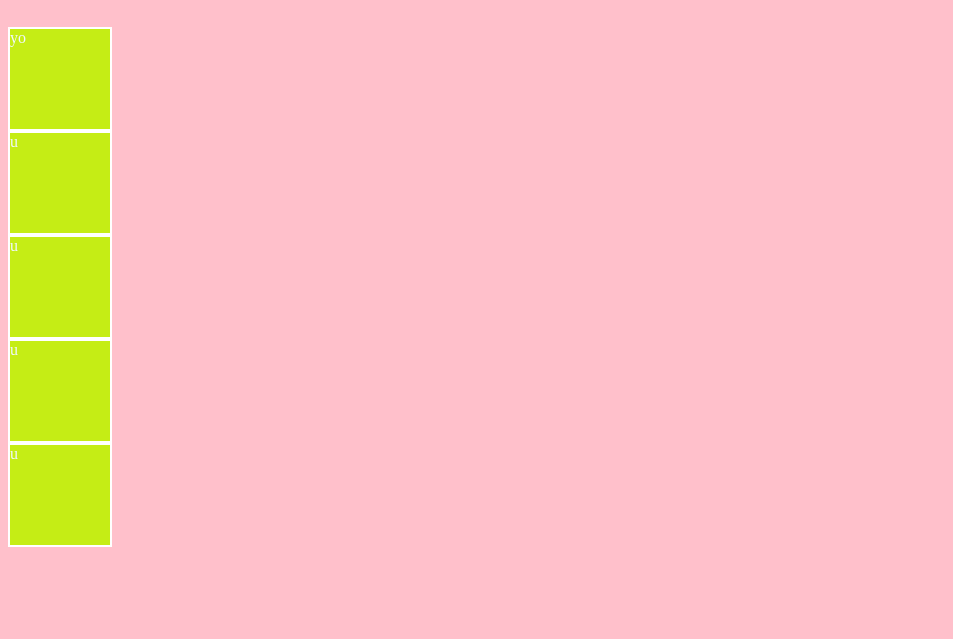
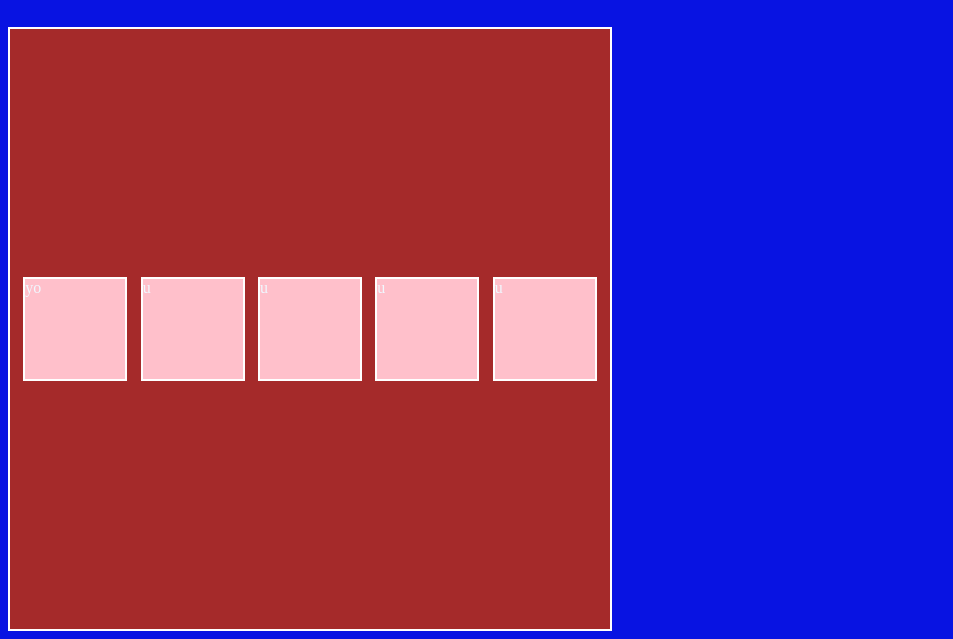
Before and after one commit to Muzahibul/xyz, a plain HTML site: page index.html in a window 1280 px wide. Shown: the part 510-1149 px from the top of the page, without its empty margins (0-953 px from the left). Before the commit the page ends 1065 px from the top, so only its background shows below. Drawn offline with Linux system fonts and the light colour scheme.

Commit message:
add file

```diff
--- a/m.css
+++ b/index.css
@@ -1,5 +1,5 @@
 * {
-    background-color: pink;
+    background-color: rgb(8, 19, 226);
 
 }
 
@@ -17,10 +17,19 @@ h2 {
      margin-top: 5px;
 }
 
+.ok {
+      height: 600px;
+      width: 600px;
+      display: flex;
+      align-items: center;
+      justify-content: space-evenly;
+      background-color: brown;
+}
+
 div {
       border: 2px solid white;
       justify-content: center;
-      background-color: rgb(197, 237, 21);
+      background-color: pink;
       height: 100px;
       width: 100px;
       color: aliceblue;
--- a/index.html
+++ b/index.html
@@ -4,18 +4,20 @@
     <meta charset="UTF-8">
     <meta name="viewport" content="width=device-width, initial-scale=1.0">
     <title>Document</title>
-    <link rel="stylesheet" href="m.css">
+    <link rel="stylesheet" href="index.css">
 </head>
 <body>
          <h1>Jihadddddd</h1>
          <h2>Jihadddddd</h2>
+
+ <div class="ok">
  <div>yo</div>
  <div>u</div>
  <div>u</div>
  <div>u</div>
  <div>u</div>
-
-
+</div>
+<!-- This is nothing to commit  -->
 
 </body>
 </html>
```
